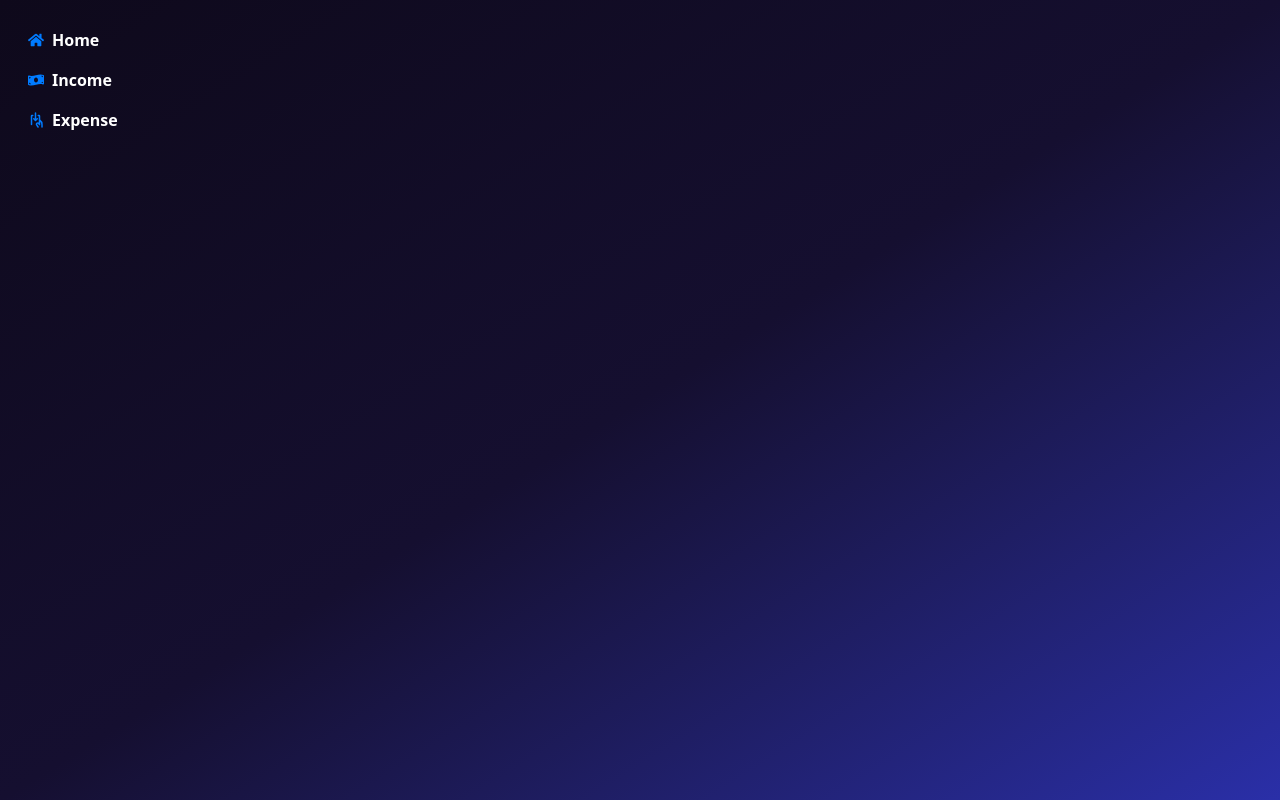
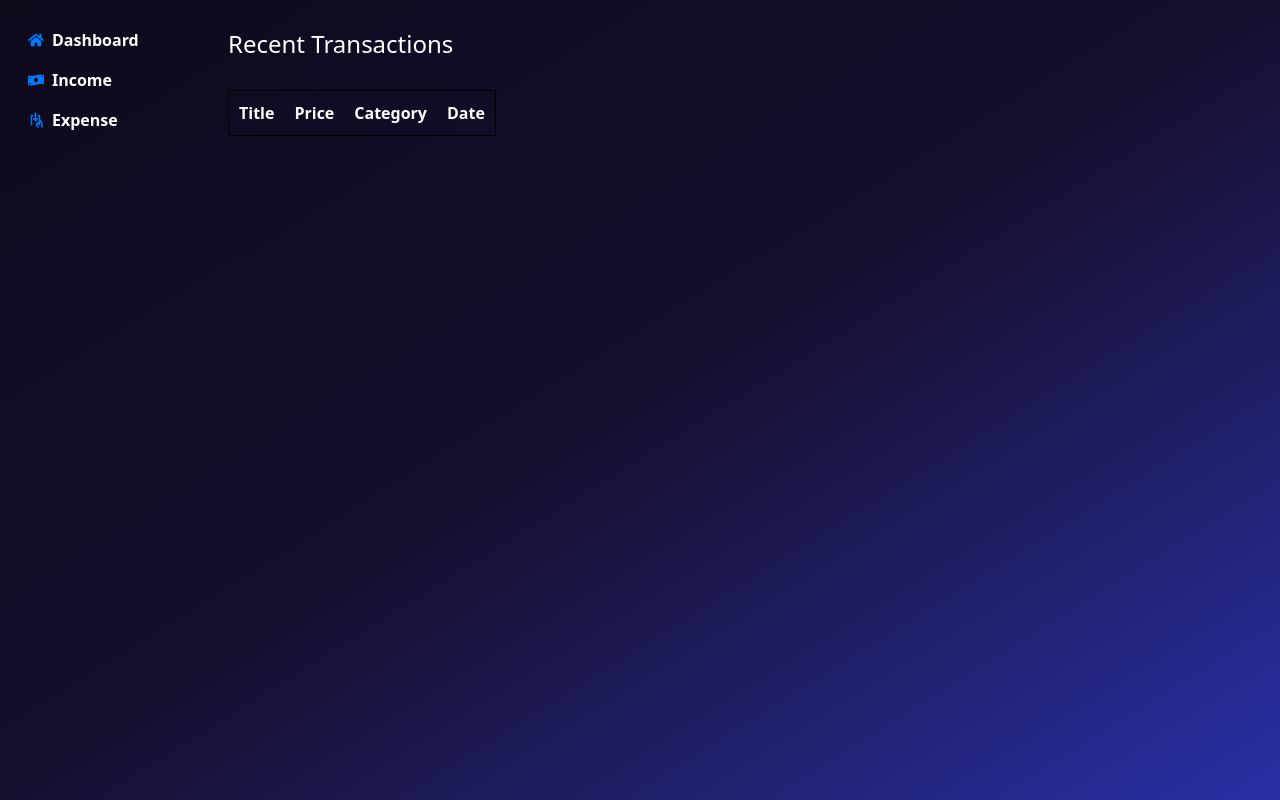
Before and after one commit to HasanKazemi/Budget-Management, a React (Vite) app: page / in a window 1280 px wide. Built offline with nearby package versions, Linux system fonts and the light colour scheme.

Commit message:
display expense list in Dashboard page

```diff
--- a/src/components/Menu.jsx
+++ b/src/components/Menu.jsx
@@ -5,7 +5,7 @@ import { NavLink } from 'react-router-dom';
 
 const Menu = () => {
   const menuNames = [
-    { id:1, name: 'Home', route: "/", icon:<FaHome fill="#007bff"/> },
+    { id:1, name: 'Dashboard', route: "/", icon:<FaHome fill="#007bff"/> },
     { id:2, name: 'Income', route: "/income", icon:<FaMoneyBillWave fill="#007bff" /> },
     { id:3, name: 'Expense', route: "/expense", icon:<PiHandWithdrawBold fill="#007bff" />  },
   ]
--- a/src/main.jsx
+++ b/src/main.jsx
@@ -7,14 +7,16 @@ import Expense from './pages/Expense.jsx'
 import Income from './pages/Income.jsx'
 import { Provider } from 'react-redux'
 import { store } from './redux/index.jsx'
+import Dashboard from './pages/Dashboard.jsx'
 
 const router = createBrowserRouter([
   {
     path: '/',
     element: <App/>,
     children: [
-      {path: '/expense',element: <Expense/>},
-      {path: '/income',element: <Income/>},
+      {index: true, element: <Dashboard/>},
+      {path: '/expense', element: <Expense/>},
+      {path: '/income', element: <Income/>},
     ]
   },
 ])
--- /dev/null
+++ b/src/pages/Dashboard.jsx
@@ -0,0 +1,38 @@
+import React from 'react'
+import { useSelector } from 'react-redux'
+import styles from './dashboard.module.css'
+
+const Dashboard = () => {
+    const { expense } = useSelector(state => state)
+    console.log(expense);
+    expense.map(e=>{
+        console.log(e);
+    })
+    return (
+        <div>
+            <h1 className='text-2xl'>Recent Transactions</h1>
+            <table className={styles.expenseTable}>
+                <thead>
+                    <tr className=''>
+                        <th>Title</th>
+                        <th>Price</th>
+                        <th>Category</th>
+                        <th>Date</th>
+                    </tr>
+                </thead>
+                <tbody>
+                    {expense.map(item=>(
+                        <tr>
+                            <td>{item.title}</td>
+                            <td>{item.price}</td>
+                            <td>{item.category}</td>
+                            <td>{item.date}</td>
+                        </tr>
+                    ))}
+                </tbody>
+            </table>
+        </div>
+    )
+}
+
+export default Dashboard
--- /dev/null
+++ b/src/pages/dashboard.module.css
@@ -0,0 +1,10 @@
+.expenseTable {
+    margin-top: 30px;
+
+    tr {
+        border: 1px solid black;
+    }
+    th,td {
+        padding: 10px;
+    }
+}
--- a/src/redux/slices/ExpenseListSlice.jsx
+++ b/src/redux/slices/ExpenseListSlice.jsx
@@ -4,11 +4,9 @@ const initialExpenseList= JSON.parse(localStorage.getItem("expenseList")) || []
 
 export const expenseSlice = createSlice({
     name: "expense",
-    initialState: [],
+    initialState: initialExpenseList,
     reducers: {
         addExpense(state,action){
-            console.log(state);
-            console.log(action.payload);
             state.push(action.payload)
             localStorage.setItem("expenseList", JSON.stringify(state))
         }
```
